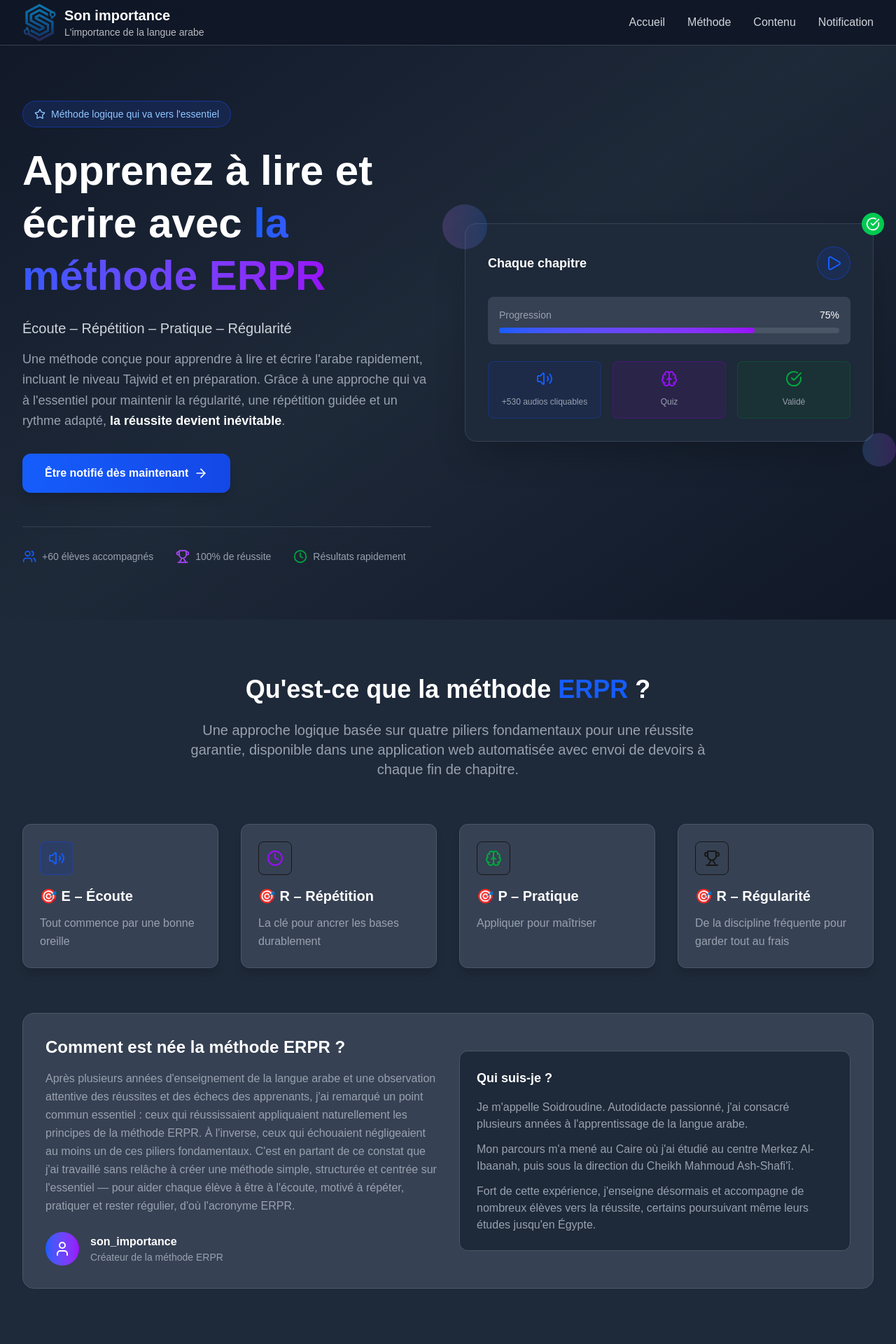
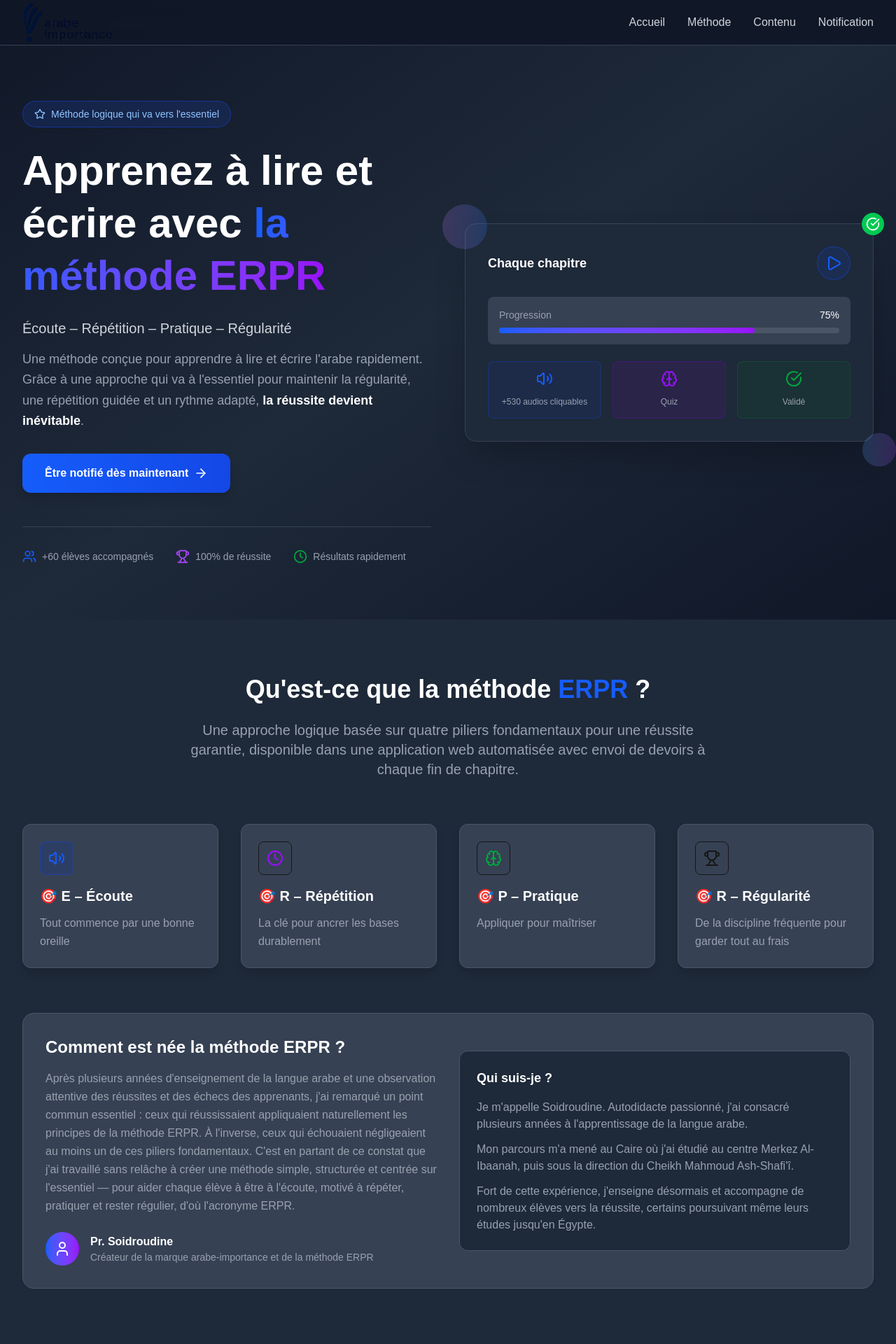
Before and after one commit to saids1393/site-vitrine-arabeimportance, a Next.js app: page / in a window 1280 px wide. Shown: the top 1920 px of the page at 70% size. Built offline with nearby package versions, Linux system fonts and the light colour scheme.

Commit message:
refonte design

```diff
--- a/app/page.tsx
+++ b/app/page.tsx
@@ -21,7 +21,7 @@ import {
 } from 'lucide-react';
 import Link from 'next/link';
 import Image from 'next/image';
-import logoUrl from './assets/img/logo-son-importance.png';
+import logoUrl from './assets/img/logo-arabe-importance.png';
 
 export default function Home() {
   const [isMenuOpen, setIsMenuOpen] = useState(false);
@@ -89,18 +89,10 @@ export default function Home() {
                 <Image
                   src={logoUrl}
                   alt="Logo"
-                  width={48}
-                  height={48}
+                  width={130}
+                  height={30}
                   className="object-contain"
                 />
-                <div className="flex flex-col ml-3">
-                  <span className="text-xl text-white font-bold">
-                    Son importance
-                  </span>
-                  <span className="text-sm text-white opacity-70 font-normal">
-                    L'importance de la langue arabe
-                  </span>
-                </div>
               </Link>
             </motion.div>
             {/* Desktop Navigation */}
@@ -179,8 +171,7 @@ export default function Home() {
                   Écoute – Répétition – Pratique – Régularité
                 </h2>
                 <p className="text-lg text-gray-400 leading-relaxed">
-                  Une méthode conçue pour apprendre à lire et écrire l'arabe rapidement, incluant le niveau Tajwid et en préparation.
-                  Grâce à une approche qui va à l'essentiel pour maintenir la régularité, une répétition guidée et un rythme adapté,
+                  Une méthode conçue pour apprendre à lire et écrire l'arabe rapidement. Grâce à une approche qui va à l'essentiel pour maintenir la régularité, une répétition guidée et un rythme adapté,
                   <strong className="text-white"> la réussite devient inévitable</strong>.
                 </p>
               </div>
@@ -368,8 +359,8 @@ export default function Home() {
                     <User className="w-6 h-6 text-white" />
                   </div>
                   <div>
-                    <h4 className="text-white font-semibold">son_importance</h4>
-                    <p className="text-gray-400 text-sm">Créateur de la méthode ERPR</p>
+                    <h4 className="text-white font-semibold">Pr. Soidroudine</h4>
+                    <p className="text-gray-400 text-sm">Créateur de la marque arabe-importance et de la méthode ERPR</p>
                   </div>
                 </div>
               </div>
@@ -479,49 +470,61 @@ export default function Home() {
   <h3 className="text-2xl font-bold text-white mb-6">
     Accès complet à la méthode ERPR
   </h3>
+
   <p className="text-lg text-gray-400 mb-8 leading-relaxed">
-                La méthode ERPR sera disponible au prix de <strong className="text-white">80€</strong> avec un accès à vie
-                incluant toutes les vidéos, quiz, audios interactifs et un accompagnement personnalisé.
-                Inscrivez-vous dès maintenant pour être notifié de sa sortie et bénéficier d'une <strong className="text-red-400">place limitée pour une gestion optimale de l'accompagnement</strong>,
-                déblocage tous les 1 à 2 mois pour les actifs sur mon canal Telegram, et être averti d'une démo gratuite.
+    La méthode ERPR sera disponible au prix de <strong className="text-white">89€</strong> du à un accès à vie et à la maintenance de l'application.
+    Cette méthode inclue des vidéos, quiz, audios interactifs et un accompagnement individuel via WhatsApp.
+    Inscrivez-vous dès maintenant pour être notifié de sa sortie en bénéficiant d'une <strong className="text-red-400">place limitée pour une gestion optimale de l'accompagnement</strong>,
+    déblocage tous les 1 à 2 mois pour les actifs sur mon canal Telegram, et être averti des nouveautés.
   </p>
+
+  <div>
+    <h4 className="text-lg font-semibold text-white mb-4">Ce qui vous attends :</h4>
     <div className="grid md:grid-cols-2 gap-6 text-left">
-                <div>
-                  <h4 className="text-lg font-semibold text-white mb-3">Contenu inclus :</h4>
+
+      {/* Colonne gauche */}
       <ul className="space-y-2">
         <li className="flex items-center text-gray-300">
           <CheckCircle className="w-4 h-4 text-green-500 mr-3 flex-shrink-0" />
-                      1 vidéo explicative par chapitre
+          Support numérique
         </li>
         <li className="flex items-center text-gray-300">
           <CheckCircle className="w-4 h-4 text-green-500 mr-3 flex-shrink-0" />
-                      5 quiz progressifs par chapitre
+          Vidéo explicative par chapitre
         </li>
+        <li className="flex items-center text-gray-300">
+          <CheckCircle className="w-4 h-4 text-green-500 mr-3 flex-shrink-0" />
+          Synthèse textuelle par chapitre
+        </li>
+        <li className="flex items-center text-gray-300">
+          <CheckCircle className="w-4 h-4 text-green-500 mr-3 flex-shrink-0" />
+          Plusieurs quiz progressifs par chapitre
+        </li>
+      </ul>
+
+      {/* Colonne droite */}
+      <ul className="space-y-2">
         <li className="flex items-center text-gray-300">
           <CheckCircle className="w-4 h-4 text-green-500 mr-3 flex-shrink-0" />
           Plus de 530 audios cliquables en illimité
         </li>
-                  </ul>
-                </div>
-                <div>
-                  <h4 className="text-lg font-semibold text-white mb-3">Services inclus :</h4>
-                  <ul className="space-y-2">
         <li className="flex items-center text-gray-300">
           <CheckCircle className="w-4 h-4 text-green-500 mr-3 flex-shrink-0" />
-                      Suivi de progression personnalisé
+          Suivi de progression graphique hebdomadaire et mensuel
         </li>
         <li className="flex items-center text-gray-300">
           <CheckCircle className="w-4 h-4 text-green-500 mr-3 flex-shrink-0" />
-                      Accompagnement personnalisé
+          Devoirs automatisés
         </li>
         <li className="flex items-center text-gray-300">
           <CheckCircle className="w-4 h-4 text-green-500 mr-3 flex-shrink-0" />
-                      Support H24
+          Accompagnement via WhatsApp & Support H24
         </li>
       </ul>
     </div>
   </div>
 </div>
+
           </motion.div>
         </div>
       </section>
@@ -536,11 +539,11 @@ export default function Home() {
             viewport={{ once: true }}
           >
             <h2 className="text-3xl sm:text-4xl font-bold text-white mb-6">
-              Places limitées pour une gestion optimale, déblocage tous les 1 à 2 mois pour les actifs sur mon canal Telegram
+              Places limitées pour une gestion optimale, déblocage tous les 1 à 2 mois
             </h2>
             <p className="text-xl text-gray-300 mb-12 max-w-2xl mx-auto">
-              Soyez les premiers à commencer lors de sa sortie.
-              Inscrivez-vous pour être notifié du lancement et bénéficier d'une place limitée à seulement 80€
+              Soyez les premiers à être notifiés lors de sa sortie.
+              Inscrivez-vous pour être notifié du lancement en bénéficiant d'une place limitée à seulement 89€ accès à vie !
             </p>
             {!isSubmitted ? (
               <div className="max-w-md mx-auto">
@@ -588,7 +591,7 @@ export default function Home() {
               className="flex flex-col items-center gap-4 mt-6"
             >
               <p className="text-gray-300 text-sm text-center max-w-md">
-                🎁 Inscrivez-vous dès maintenant et soyez <strong>les premiers à être notifiés de sa sortie avec une place limitée pour une gestion optimale de l'accompagnement et en plus de la démo gratuite de la première partie de la méthode</strong>
+                🎁 Inscrivez-vous dès maintenant et soyez <strong>les premiers à être notifiés de sa sortie avec une place limitée pour une gestion optimale de l'accompagnement.</strong>
               </p>
               <div className="flex gap-4">
                 <Link
@@ -620,7 +623,7 @@ export default function Home() {
         <div className="max-w-7xl mx-auto px-4 sm:px-6 lg:px-6">
           <div className="flex flex-col md:flex-row justify-between items-center">
             <p className="text-gray-400 text-sm mb-4 md:mb-0">
-              &copy; 2025 <span className="text-white font-medium">son_importance</span>. Tous droits réservés.
+              &copy; 2025 <span className="text-white font-medium">arabe-importance</span>. Tous droits réservés.
             </p>
             <div className="flex space-x-4">
               <Link href="https://t.me/SonImportance" target="_blank" rel="noopener noreferrer" className="text-gray-400 hover:text-white transition-colors">
```
Also changed, not shown: app/assets/img/logo-arabe-importance.png (added). Lines whose indentation alone changed are shown as unchanged.
